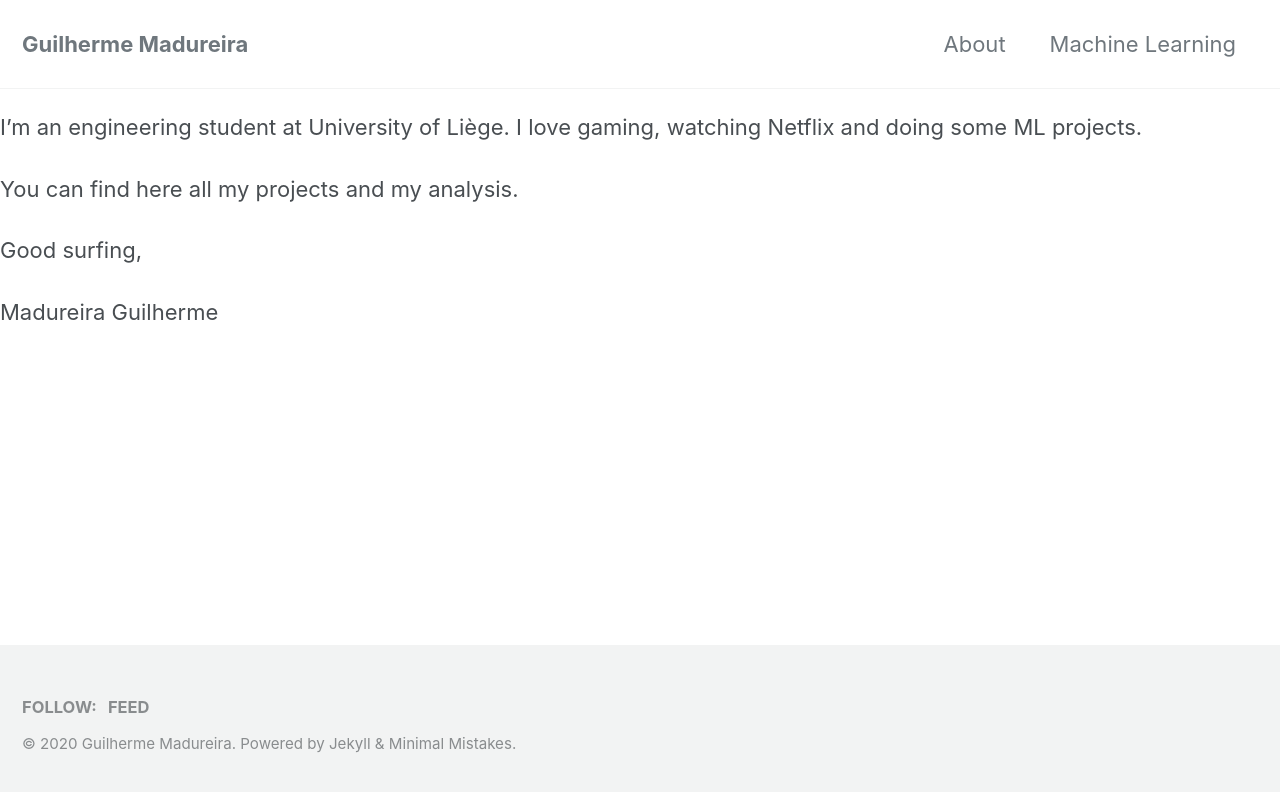
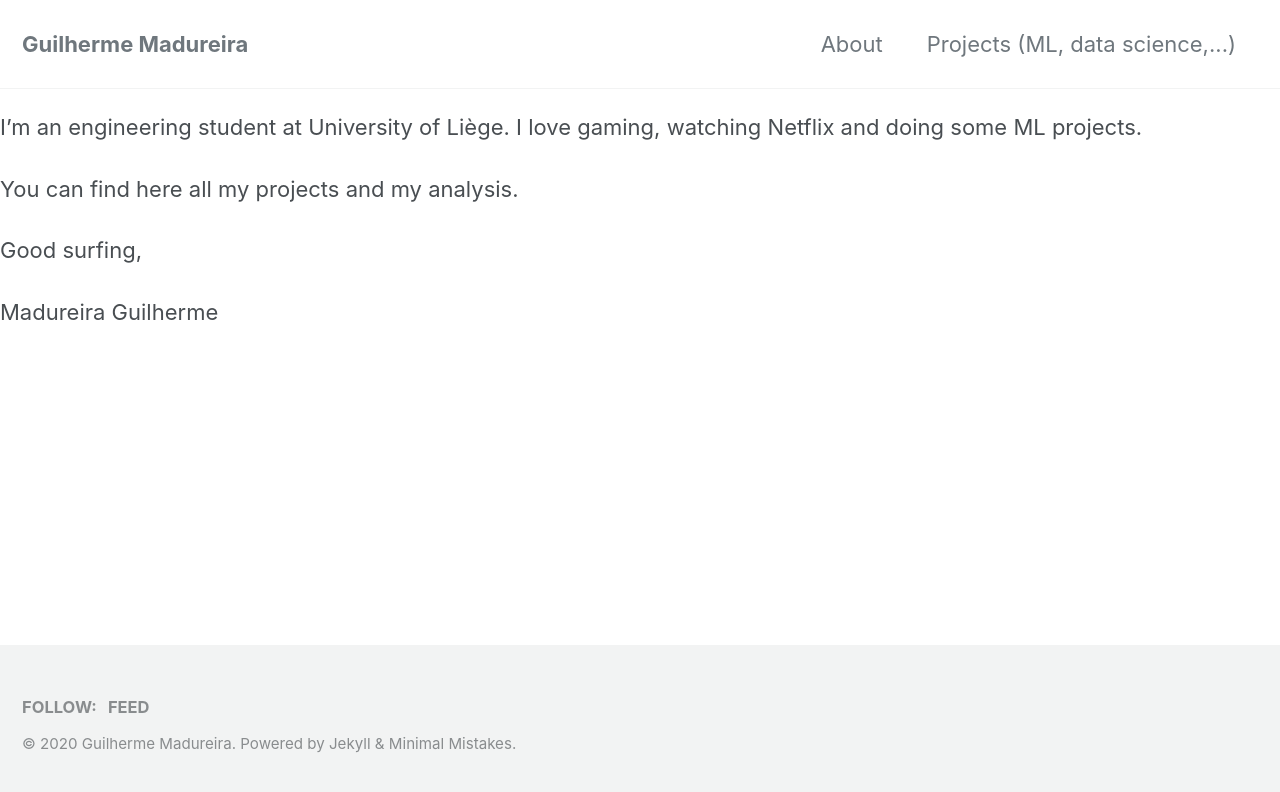
Before and after one commit to GuiMSR/GuiMSR.github.io, a Jekyll site: the page built from _pages/about.md, in a window 1280 px wide, cut to the strip 0-796 px from the top of the page. Shown: the top 792 px of the strip. Built offline with Jekyll 4.4.1, drawn with Linux system fonts in a browser that asks for light colours; cached includes are drawn as plain includes; our own code applies the rules of GitHub Pages for plain Markdown files.

Commit message:
Fixes pages

```diff
--- a/_data/navigation.yml
+++ b/_data/navigation.yml
@@ -2,7 +2,7 @@
 main:
   - title: "About"
     url: /about
-  - title: "Machine Learning"
+  - title: "Projects (ML, data science,...)"
     url: /machine-learning/
   # - title: "About"
   #   url: https://mmistakes.github.io/minimal-mistakes/about/
--- a/_pages/machinelearning.md
+++ b/_pages/machinelearning.md
@@ -1,12 +1,13 @@
 ---
 layout: archives
 permalink: /machine-learning/
-title: "Machine Learning Posts by Tags"
+title: "Data Projects Posts by Tags"
 author_profile: true
 header:
   image: "/images/"
 ---
 
+{% include base_path %}
 {% include group-by-array collection=site.posts field="tags" %}
 
 {% for tag in group_names %}
```
